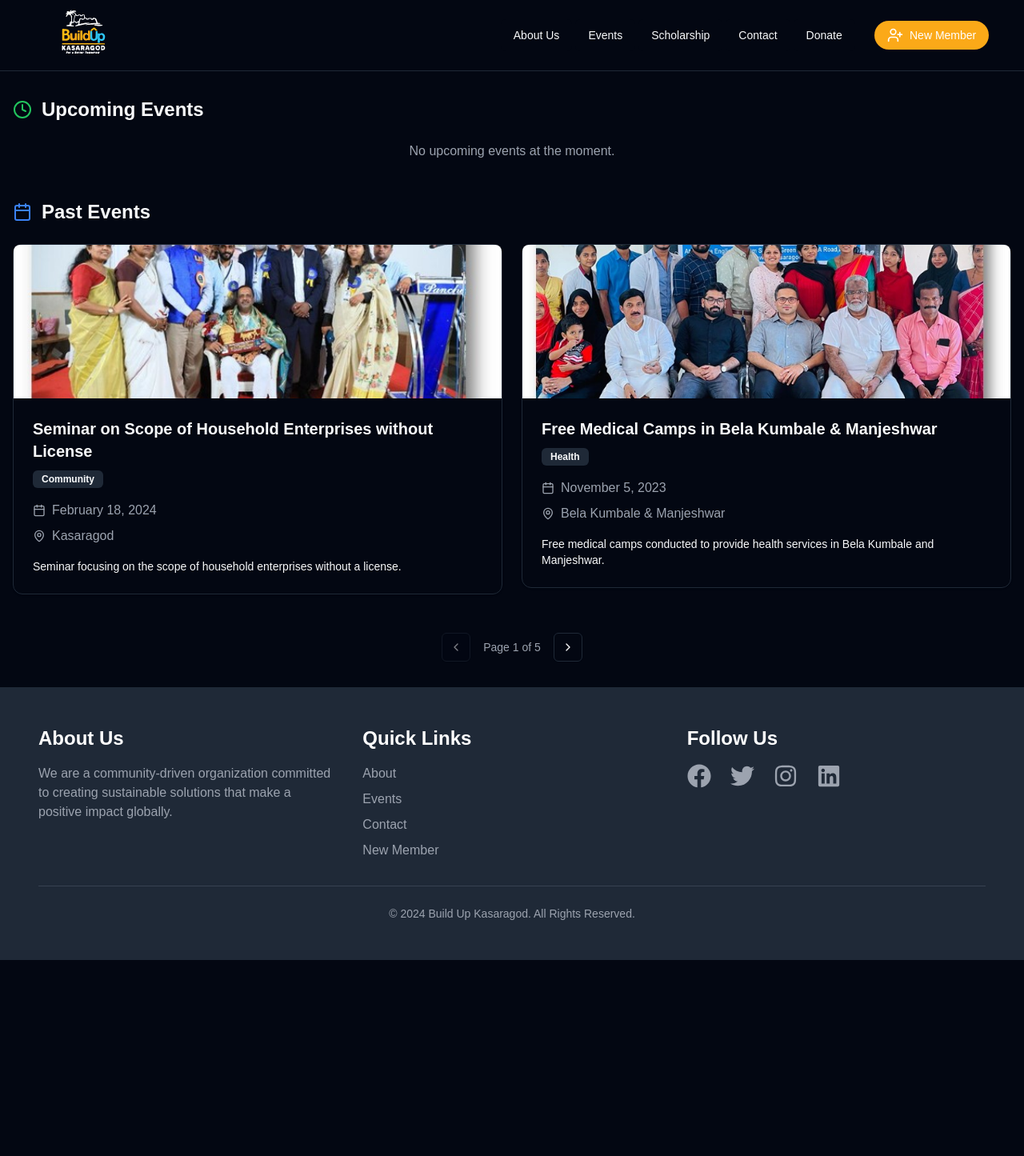
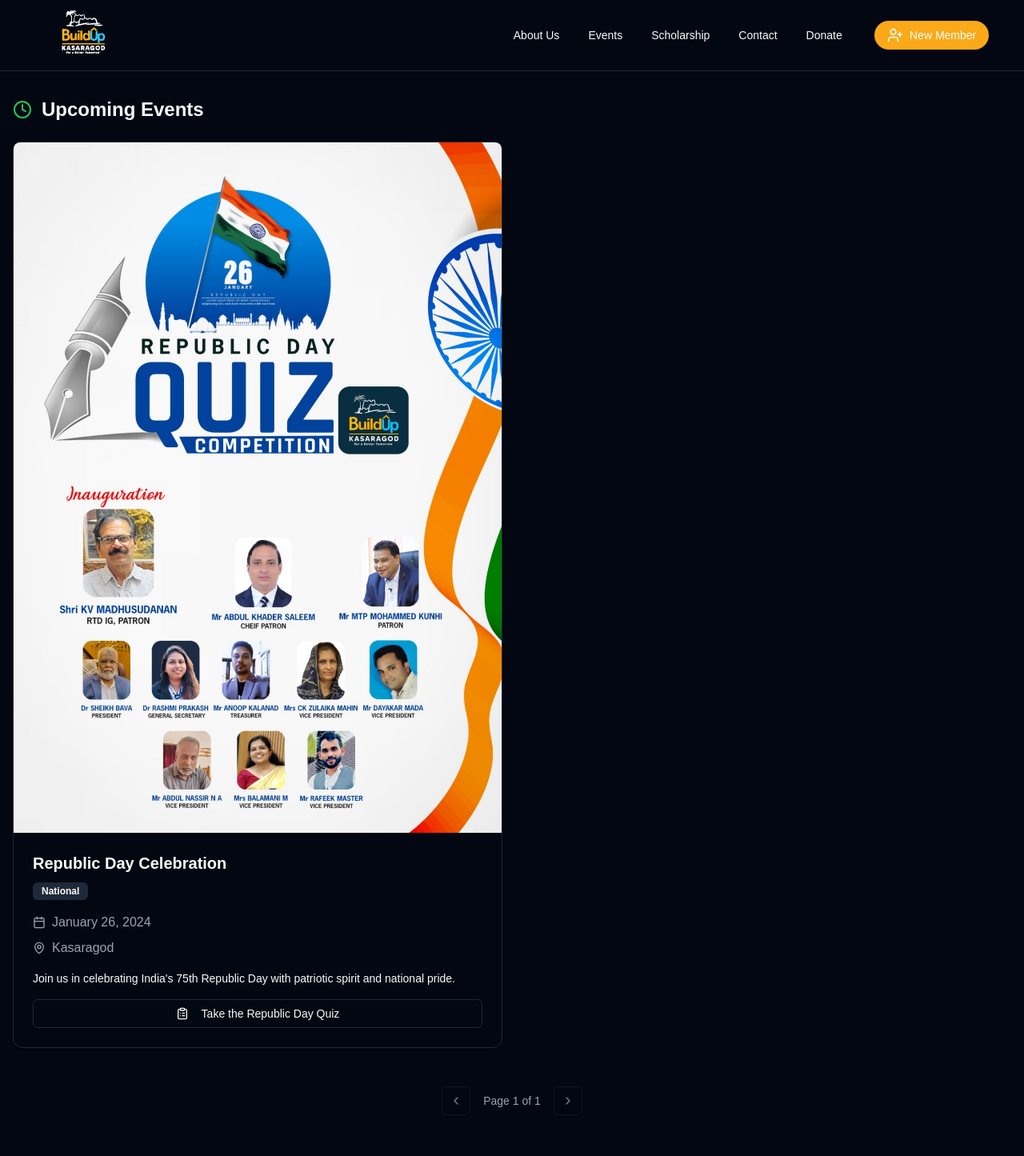
Before and after one commit to Sahad-09/Build-Up-Kasaragod, a Next.js app: page /events in a window 1280 px wide. Shown: the top 1445 px of the page at 80% size. Before the commit the page ends 1200 px from the top, so only its background shows below. Built offline with nearby package versions, Linux system fonts and the light colour scheme.

Commit message:
Upcoming

```diff
--- a/app/events/page.tsx
+++ b/app/events/page.tsx
@@ -18,6 +18,7 @@ import {
 import { Badge } from "@/components/ui/badge";
 import { Button } from "@/components/ui/button";
 import Link from "next/link";
+import { ClipboardList } from "lucide-react";
 
 // Event type definition
 interface Event {
@@ -27,11 +28,30 @@ interface Event {
     location: string;
     description: string;
     image?: string;
-    category: 'Community' | 'Education' | 'Health' | 'Agriculture';
+    category: 'Community' | 'Education' | 'Health' | 'Agriculture' | 'National';
+    additionalLink?: {
+        url: string;
+        text: string;
+    };
 }
 
 const EventsPage: React.FC = () => {
-    // Sample events data
+    const upcomingEvents: Event[] = [
+        {
+            id: 0,
+            title: "Republic Day Celebration",
+            date: new Date(2024, 0, 26), // January 26, 2024
+            location: "Kasaragod",
+            description: "Join us in celebrating India's 75th Republic Day with patriotic spirit and national pride.",
+            category: "National",
+            image: "/upcoming_event.jpg",
+            additionalLink: {
+                url: "https://docs.google.com/forms/d/1oakFeM9riimCbMItghZRFxeIuIvZ7wTyKeWOD0PA8WE/viewform",
+                text: "Take the Republic Day Quiz"
+            }
+        }
+    ];
+
     const events: Event[] = [
         // Past Events
         {
@@ -72,7 +92,7 @@ const EventsPage: React.FC = () => {
         },
         {
             id: 4,
-            title: "Seminar on ‘Effects of Drug Abuse on Youths' with Narcotics Control Bureau",
+            title: "Seminar on 'Effects of Drug Abuse on Youths' with Narcotics Control Bureau",
             date: new Date(2022, 5, 26),
             location: "Kasaragod Government College",
             description: "A seminar on drug abuse effects on youths, with an essay writing competition for students.",
@@ -117,15 +137,10 @@ const EventsPage: React.FC = () => {
         }
     ];
 
-
     // Separate past and upcoming events
     const pastEvents = events
         .filter(event => event.date < new Date())
         .sort((a, b) => b.date.getTime() - a.date.getTime());
-
-    const upcomingEvents = events
-        .filter(event => event.date >= new Date())
-        .sort((a, b) => a.date.getTime() - b.date.getTime());
 
     // State for pagination
     const [pastEventsPage, setPastEventsPage] = useState(0);
@@ -148,14 +163,14 @@ const EventsPage: React.FC = () => {
             className="mb-6"
         >
             {/* Wrap the card in a Link component for dynamic routing */}
-            <Link href={`/events/${event.id}`}>
+            <Link href="/events">
                 <Card className="hover:shadow-lg transition-shadow">
                     {event.image && (
-                        <div className="w-full h-48 overflow-hidden rounded-t-lg">
+                        <div className="w-full">
                             <img
                                 src={event.image}
                                 alt={event.title}
-                                className="w-full h-full object-cover"
+                                className="w-full h-auto rounded-t-lg"
                             />
                         </div>
                     )}
@@ -163,7 +178,9 @@ const EventsPage: React.FC = () => {
                         <div className="flex justify-between items-start mb-4">
                             <div>
                                 <h3 className="text-xl font-semibold mb-2">{event.title}</h3>
-                                <Badge variant="secondary" className="mr-2">{event.category}</Badge>
+                                <Badge variant="secondary" className="mr-2">
+                                    {event.category}
+                                </Badge>
                             </div>
                         </div>
                         <div className="space-y-2 text-muted-foreground">
@@ -172,7 +189,7 @@ const EventsPage: React.FC = () => {
                                 {event.date.toLocaleDateString('en-US', {
                                     year: 'numeric',
                                     month: 'long',
-                                    day: 'numeric'
+                                    day: 'numeric',
                                 })}
                             </div>
                             <div className="flex items-center">
@@ -181,9 +198,18 @@ const EventsPage: React.FC = () => {
                             </div>
                         </div>
                         <p className="mt-4 text-sm">{event.description}</p>
+                        {event.additionalLink && (
+                            <Link href="https://docs.google.com/forms/d/1oakFeM9riimCbMItghZRFxeIuIvZ7wTyKeWOD0PA8WE/viewform">
+                                <Button variant="outline" className="mt-4 w-full">
+                                    <ClipboardList className="h-4 w-4 mr-2" />
+                                    Take the Republic Day Quiz
+                                </Button>
+                            </Link>
+                        )}
                     </CardContent>
                 </Card>
             </Link>
+
         </motion.div>
     );
 
@@ -231,8 +257,6 @@ const EventsPage: React.FC = () => {
             transition={{ duration: 0.5 }}
             className="container mx-auto px-4 py-8"
         >
-            {/* <h1 className="text-3xl font-bold mb-8 text-center">Our Events</h1> */}
-
             {/* Upcoming Events Section */}
             <section className="mb-12">
                 <h2 className="text-2xl font-semibold mb-6 flex items-center">
--- a/app/scholarship/page.tsx
+++ b/app/scholarship/page.tsx
@@ -208,7 +208,7 @@ const ScholarshipPage = () => {
                 <Button
                     size="lg"
                     className="text-white bg-primary rounded-full text-lg font-medium animate-pulse-custom px-8 py-6 hover:scale-110 transform transition  "
-                    onClick={() => (window.location.href = '/scholarship/apply-scholarship')}
+                    onClick={() => (window.location.href = '/scholarship/apply-form')}
                 >
                     Apply Now
                     <ChevronRight className="ml-2 h-5 w-5" />
```
Also changed, not shown: app/scholarship/apply-form/page.tsx (renamed from app/scholarship/apply-scholarship/page.tsx), public/upcoming_event.jpg (added).
